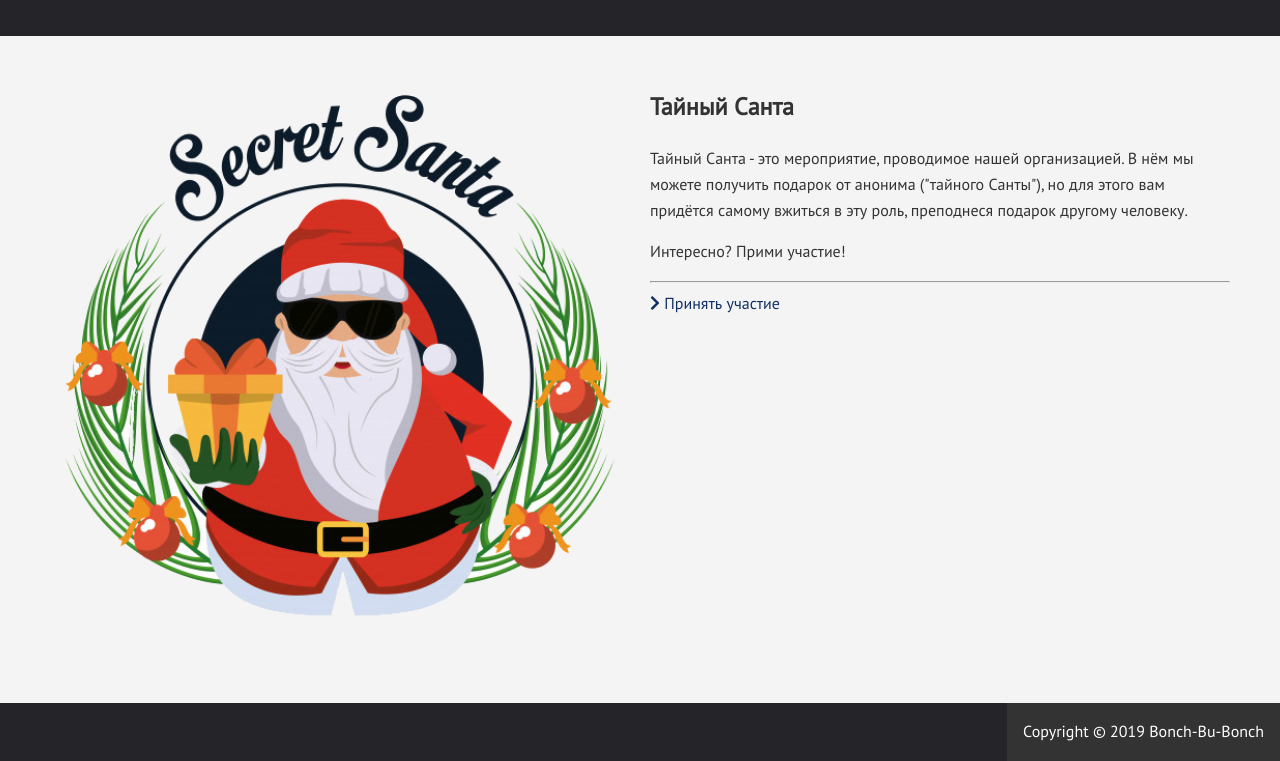
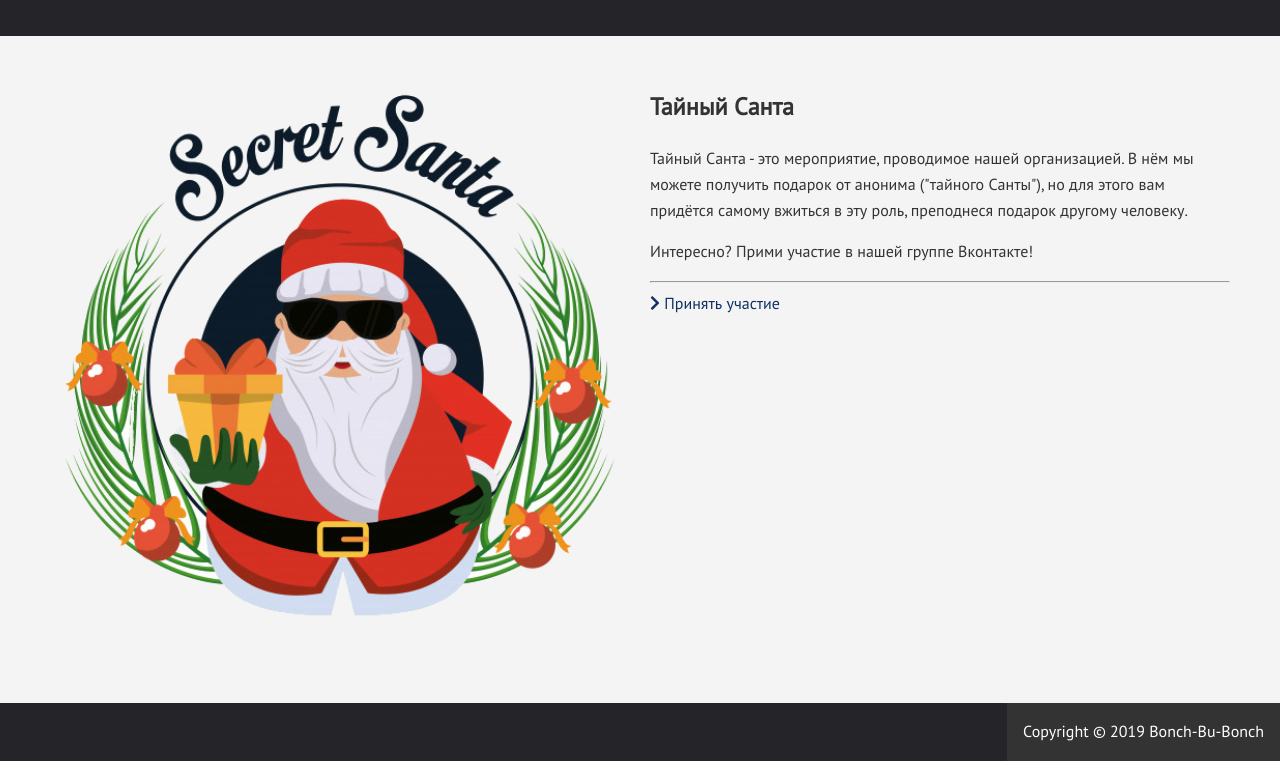
Before and after one commit to quanuhs/bonch-bu-bonch-WEB, a plain HTML site: page index.html in a window 1280 px wide. Shown: the part 1498-2259 px from the top of the page. Drawn offline with nearby package versions, Linux system fonts and the light colour scheme.

Commit message:
Update index.html

```diff
--- a/index.html
+++ b/index.html
@@ -72,7 +72,7 @@
           <p>
             Тайный Санта - это мероприятие, проводимое нашей организацией. В нём мы можете получить подарок от анонима ("тайного Санты"), но для этого вам придётся самому вжиться в эту роль, преподнеся подарок другому человеку.
           </p>
-          <p>Интересно? Прими участие!</p>
+          <p>Интересно? Прими участие в нашей группе Вконтакте!</p>
           <hr>
           <a href="#" class="text-secondary">
             <i class="fas fa-chevron-right"></i> <a href="https://vk.com/event189902029" target="_blank" class="text-secondary">Принять участие</a>
```
